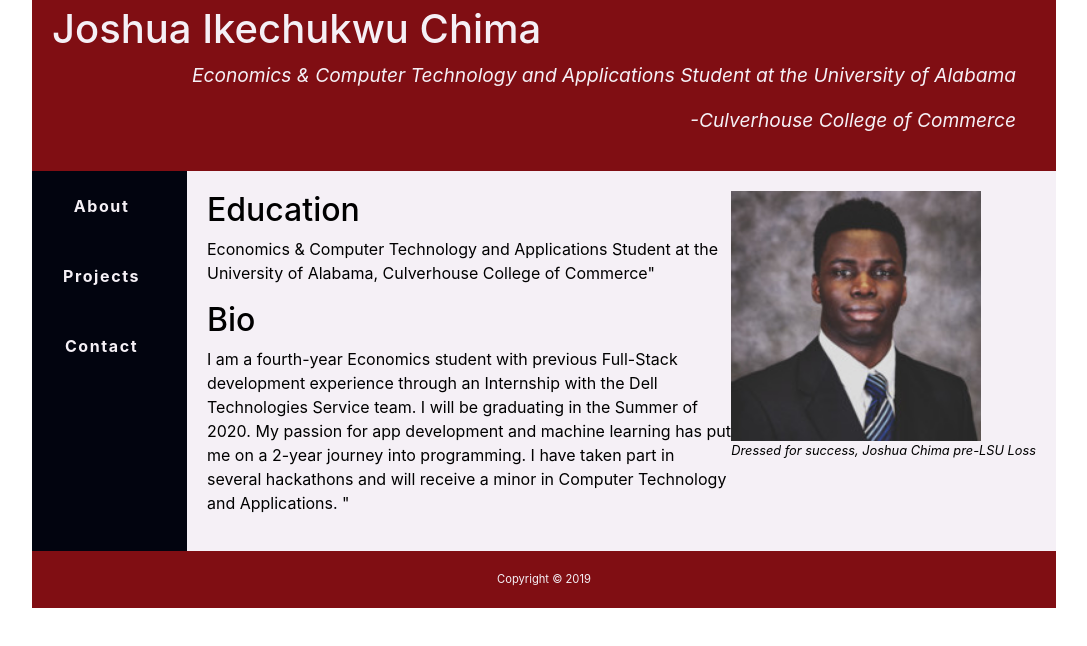
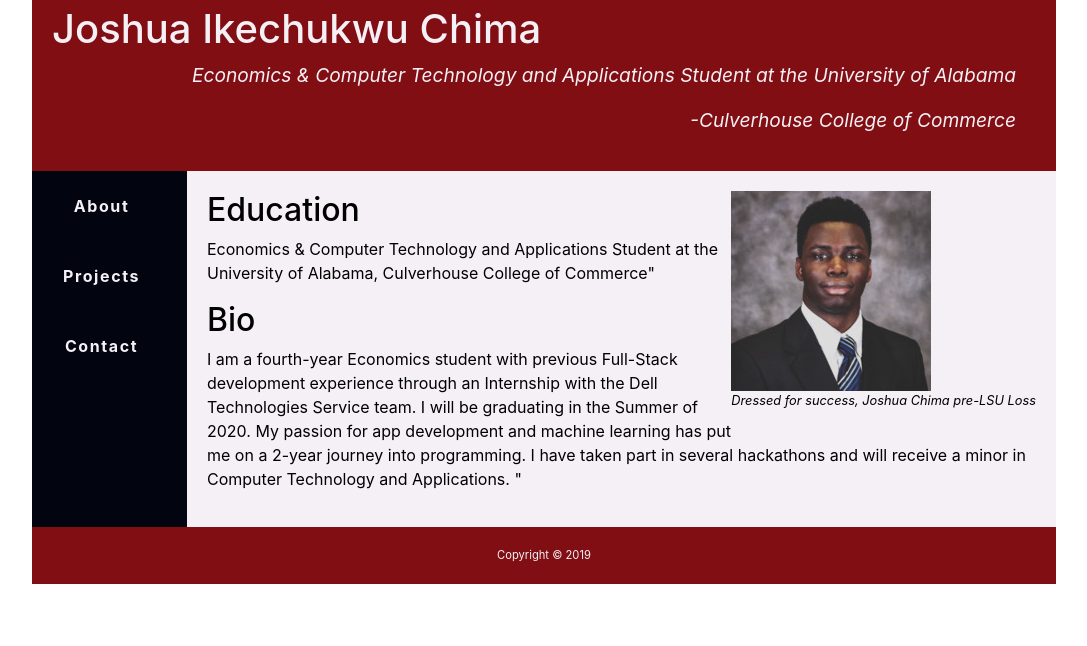
Before and after one commit to JoshChima/FinalProject, a website: page public_html/index.html in a window 1280 px wide. Shown: the whole page, without its empty margins (96-1183 px from the left). Drawn offline with nearby package versions, Linux system fonts and the light colour scheme.

Commit message:
vw is important

```diff
--- a/public_html/index.html
+++ b/public_html/index.html
@@ -48,7 +48,7 @@
     </nav>
     <main role="main">
       <figure>
-        <img src="assets/mypic.jpg" width="250" height="auto" alt="Dressed for success, Joshua Chima pre-LSU Loss">
+        <img src="assets/mypic.jpg" width="200vw" height="auto" alt="Dressed for success, Joshua Chima pre-LSU Loss">
         <figcaption>Dressed for success, Joshua Chima pre-LSU Loss</figcaption>
       </figure>
       <h2>Education</h2>
```
